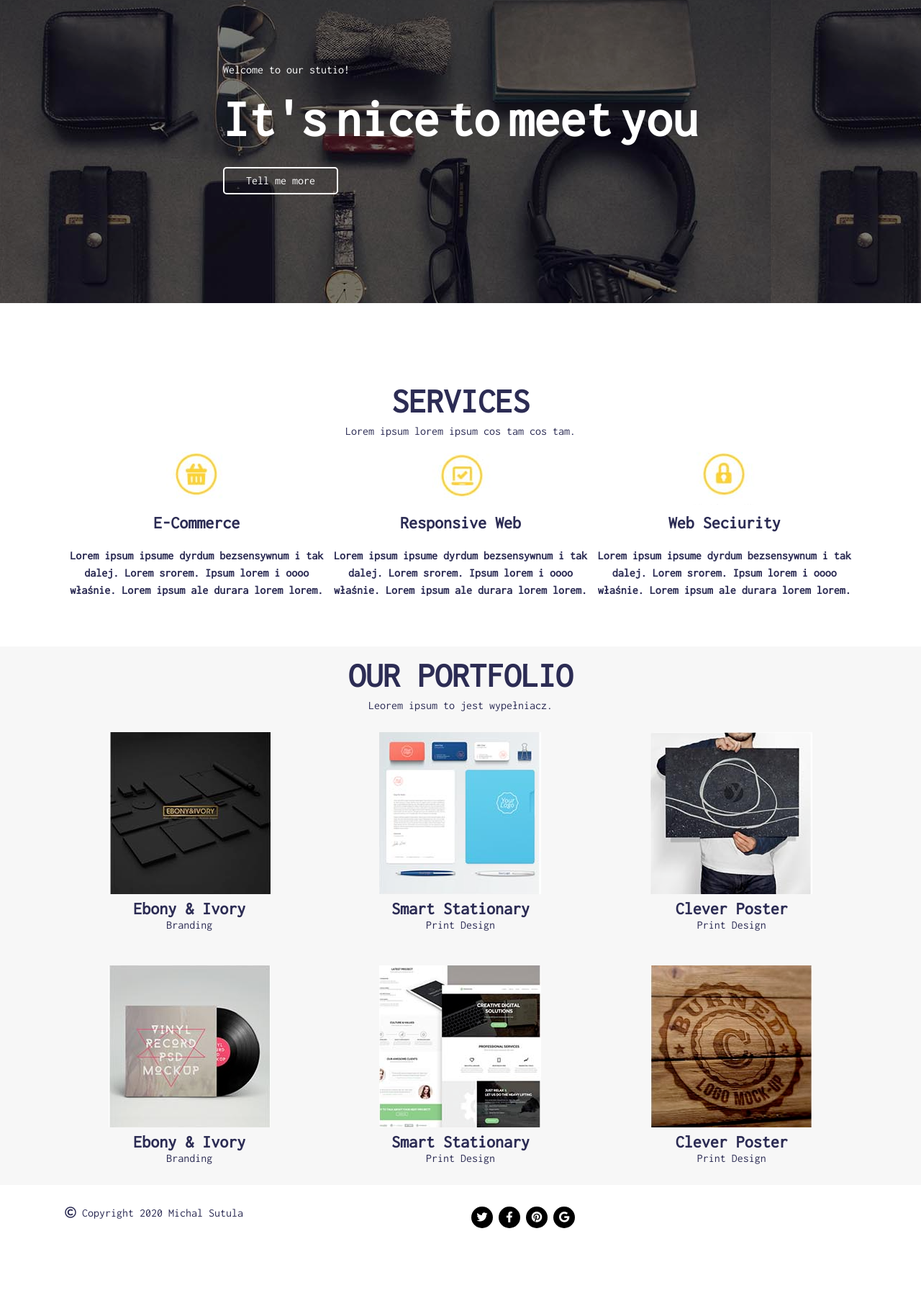
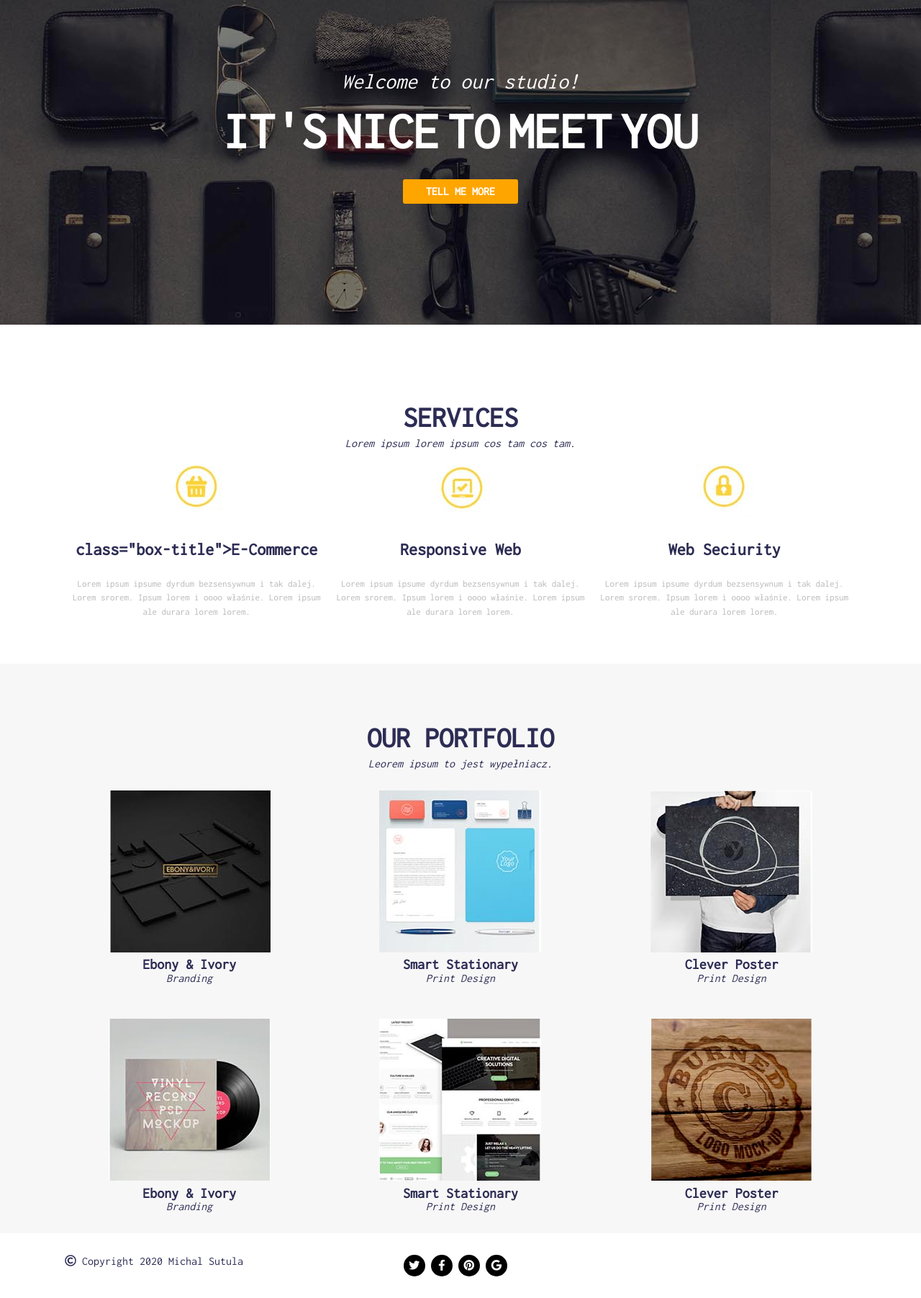
Before and after one commit to msm84/projekt_z_task_runnerem, a website: page index.html in a window 1280 px wide. Shown: the part 149-1952 px from the top of the page at 72% size. Before the commit the page ends 1885 px from the top, so only its background shows below. Drawn offline with Linux system fonts and the light colour scheme.

Commit message:
Most of css done. Time for RWD

```diff
--- a/index.html
+++ b/index.html
@@ -35,7 +35,7 @@
 
     <header class="splash">
         <div class="splash-inner">
-            <h2 class="page-subtitle">Welcome to our stutio!</h2>
+            <h2 class="page-subtitle">Welcome to our studio!</h2>
             <h1 class="page-title">It's nice to meet you</h1>
             <a href="#" class="btn btn-one">Tell me more</a>
         </div>
@@ -53,8 +53,10 @@
             <div class="services-123">
                 <div class="box">
                     <img src="images/basket-circle.png">
-                    <h2 class="box-title">E-Commerce</h2>
-                    <p>Lorem ipsum ipsume dyrdum bezsensywnum i tak dalej. Lorem srorem. Ipsum lorem i oooo właśnie. Lorem ipsum ale durara lorem lorem.</p>
+                    <div class="bottom-box">
+                        <h2>class="box-title">E-Commerce</h2>
+                        <p>Lorem ipsum ipsume dyrdum bezsensywnum i tak dalej. Lorem srorem. Ipsum lorem i oooo właśnie. Lorem ipsum ale durara lorem lorem.</p>
+                    </div>
                 </div>
                 <div class="box">
                     <img src="images/monitor-circle.png">
@@ -119,11 +121,11 @@
     <footer>
         <div class="container">
             <div class="row">
-                <div class="col-6">
+                <div class="col-5">
                     <i class="far fa-copyright"></i>
                     <span>Copyright 2020 Michal Sutula</span>
                 </div>
-                <div class="col-6">
+                <div class="col-7">
                     <div class="footer-wrapper">
                         <ul>
                             <li><a href="#"><i class="fab fa-twitter"></i>Facebook</a></li>
--- a/sass/style.scss
+++ b/sass/style.scss
@@ -64,34 +64,10 @@ body {
     color: $color-two;
 }
 
-.navigation ul ul li {
-    display: block;
-    margin: 0 0 12px 0;
-    padding: 10px 0;
-}
-
-.navigation ul li ul {
-    display: none;
-    position: absolute;
-    left: 50%;
-    transform: translate(-50%, 20%);
-    padding-top: 12px;
-}
-
 .navigation li:hover ul {
     display: block;
     text-align: center;
     background-color: $color-text;
-}
-
-.navigation ul li ul a {
-    color: $color-one;
-    display: block;
-    padding: 0 24px;
-}
-
-.navigation ul li ul a:hover {
-    color: $color-two;
 }
 
 
@@ -100,7 +76,7 @@ body {
 .splash {
     background-image: url("../images/splash.png");
     color: $color-text;
-    height: 500px;
+    height: 530px;
     display: flex;
 }
 
@@ -108,9 +84,11 @@ body {
     margin: auto;
     /*wysrodkowuje w pionie i poziomie jesli rodzic jest flex */
     max-width: 70%;
+    text-align: center;
 }
 
 .page-title {
+    text-transform: uppercase;
     margin: 0;
     font-size: 72px;
     word-spacing: -24px;
@@ -119,29 +97,27 @@ body {
 }
 
 .page-subtitle {
+    font-style: italic;
     margin: 24px 0;
     font-weight: 400;
-    font-size: 16px;
-}
-
-.page-title span {
-    font-family: $font-text-2;
+    font-size: 30px;
 }
 
 .btn {
+    text-transform: uppercase;
     display: inline-block;
     min-width: 160px;
     margin: 24px auto 0 auto;
     padding: 16px;
-    border-radius: 5px;
+    border-radius: 3px;
     font-family: $font-text;
     font-size: 16px;
+    font-weight: 600;
     text-align: center;
     text-decoration: none;
     cursor: pointer;
     border-width: 2px;
-    border-style: solid;
-    background-color: inherit;
+    background-color: orange;
     background-position: 100% 0;
     background-size: 300%;
     border-color: $color-text;
@@ -158,6 +134,10 @@ body {
 
 .services {
     padding-top: 96px;
+}
+
+.services-header p:first-of-type {
+    font-style: italic;
 }
 
 .services-header {
@@ -177,17 +157,13 @@ body {
     text-align: center;
 }
 
-.box p:first-of-type {
-    font-weight: 800;
+.sub-page-title {
+    font-size: 40px;
 }
 
-.sub-page-title {
-    font-size: 48px;
-}
-
-.box-title {
-    font-size: 24px;
-    margin: 0 0 12px 0;
+.box p:first-of-type {
+    font-size: small;
+    color: rgb(185, 185, 185);
 }
 
 
@@ -199,12 +175,25 @@ body {
 }
 
 .portfolio-header {
+    margin-top: 70px;
     text-align: center;
+}
+
+.portfolio p {
+    font-style: italic;
 }
 
 .porfolio-box {
     text-align: center;
     margin: 20px 0 20px 0;
+}
+
+.porfolio-box h1 {
+    font-size: 20px;
+}
+
+.bottom-box {
+    background-color: #ffffff;
 }
 
 
```
Also changed, not shown: css/style.css, 1 other file.
